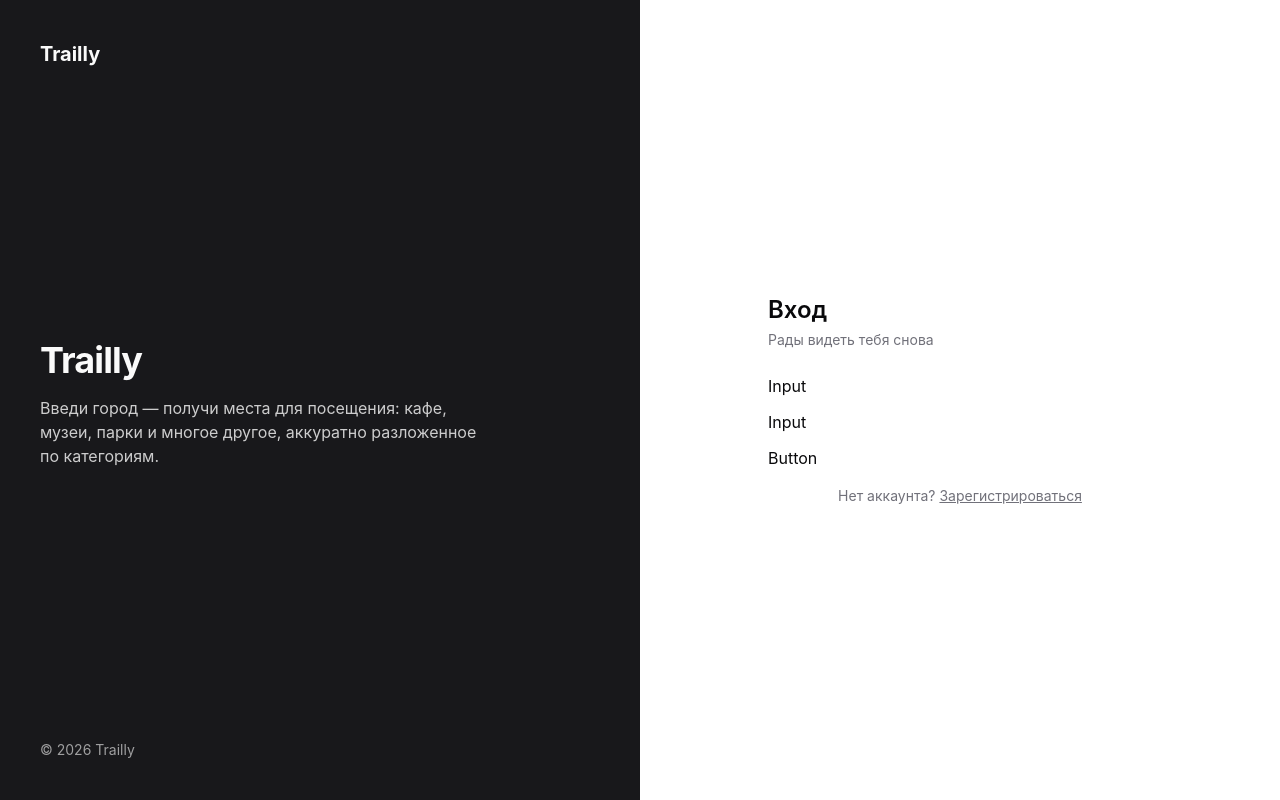
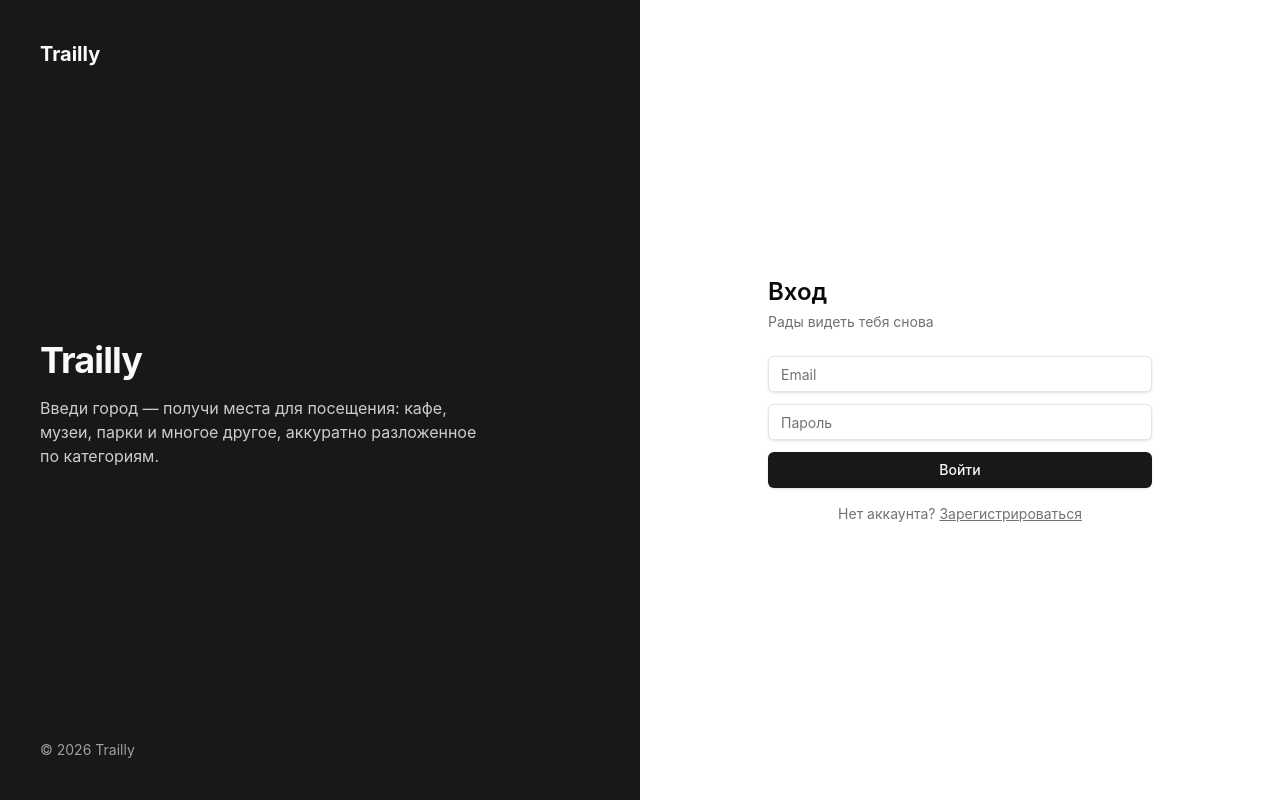
Before and after one commit to Dinur-Temirbay/Trailly, a React (Vite) app in the folder client/: page /login in a window 1280 px wide. Built offline with nearby package versions, Linux system fonts and the light colour scheme.

Commit message:
add Input and Button components with variants

```diff
--- a/client/package.json
+++ b/client/package.json
@@ -14,6 +14,7 @@
 		"@tailwindcss/vite": "^4.3.3",
 		"@tanstack/react-query": "^5.101.4",
 		"axios": "^1.19.0",
+		"class-variance-authority": "^0.7.1",
 		"clsx": "^2.1.1",
 		"react": "^19.2.8",
 		"react-dom": "^19.2.8",
--- a/client/src/components/ui/Button.tsx
+++ /dev/null
@@ -1,3 +0,0 @@
-export function Button() {
-	return <div>Button</div>
-}
--- /dev/null
+++ b/client/src/components/ui/Button/Button.tsx
@@ -0,0 +1,27 @@
+import * as React from 'react'
+import type { VariantProps } from 'class-variance-authority'
+import { cn } from '@/lib/utils'
+import { buttonVariants } from './button-variants'
+
+export interface ButtonProps
+	extends
+		React.ButtonHTMLAttributes<HTMLButtonElement>,
+		VariantProps<typeof buttonVariants> {
+	ref?: React.Ref<HTMLButtonElement>
+}
+
+export function Button({
+	className,
+	variant,
+	size,
+	ref,
+	...props
+}: ButtonProps) {
+	return (
+		<button
+			className={cn(buttonVariants({ variant, size, className }))}
+			ref={ref}
+			{...props}
+		/>
+	)
+}
--- /dev/null
+++ b/client/src/components/ui/Button/button-variants.ts
@@ -0,0 +1,31 @@
+import { cva } from 'class-variance-authority'
+
+export const buttonVariants = cva(
+	'inline-flex items-center justify-center whitespace-nowrap rounded-md text-sm font-medium transition-colors focus-visible:outline-none focus-visible:ring-1 focus-visible:ring-ring disabled:pointer-events-none disabled:opacity-50',
+	{
+		variants: {
+			variant: {
+				default:
+					'bg-primary text-primary-foreground shadow hover:bg-primary/90',
+				destructive:
+					'bg-destructive text-destructive-foreground shadow-sm hover:bg-destructive/90',
+				outline:
+					'border border-input bg-background shadow-sm hover:bg-accent hover:text-accent-foreground',
+				secondary:
+					'bg-secondary text-secondary-foreground shadow-sm hover:bg-secondary/80',
+				ghost: 'hover:bg-accent hover:text-accent-foreground',
+				link: 'text-primary underline-offset-4 hover:underline',
+			},
+			size: {
+				default: 'h-9 px-4 py-2',
+				sm: 'h-8 rounded-md px-3 text-xs',
+				lg: 'h-10 rounded-md px-8',
+				icon: 'h-9 w-9',
+			},
+		},
+		defaultVariants: {
+			variant: 'default',
+			size: 'default',
+		},
+	},
+)
--- a/client/src/components/ui/Input.tsx
+++ b/client/src/components/ui/Input.tsx
@@ -1,3 +1,20 @@
-export function Input() {
-	return <div>Input</div>
+import * as React from 'react'
+import { cn } from '@/lib/utils'
+
+export interface InputProps extends React.InputHTMLAttributes<HTMLInputElement> {
+	ref?: React.Ref<HTMLInputElement>
 }
+
+export function Input({ className, type, ref, ...props }: InputProps) {
+	return (
+		<input
+			type={type}
+			className={cn(
+				'flex h-9 w-full rounded-md border border-input bg-transparent px-3 py-1 text-sm shadow-sm transition-colors file:border-0 file:bg-transparent file:text-sm file:font-medium placeholder:text-muted-foreground focus-visible:outline-none focus-visible:ring-1 focus-visible:ring-ring disabled:cursor-not-allowed disabled:opacity-50',
+				className,
+			)}
+			ref={ref}
+			{...props}
+		/>
+	)
+}
--- a/client/src/pages/LoginPage.tsx
+++ b/client/src/pages/LoginPage.tsx
@@ -7,7 +7,7 @@
 import { useState } from 'react'
 import { AuthLayout } from '@/components/AuthLayout'
 import { Input } from '@/components/ui/Input'
-import { Button } from '@/components/ui/Button'
+import { Button } from '@/components/ui/Button/Button'
 
 const loginSchema = z.object({
 	email: z.email('Некорректный email'),
--- a/client/src/pages/RegisterPage.tsx
+++ b/client/src/pages/RegisterPage.tsx
@@ -7,10 +7,10 @@
 import { useState } from 'react'
 import { AuthLayout } from '@/components/AuthLayout'
 import { Input } from '@/components/ui/Input'
-import { Button } from '@/components/ui/Button'
+import { Button } from '@/components/ui/Button/Button'
 
 const registerSchema = z.object({
-	name: z.string().min(1, 'Введите имя').optional(),
+	name: z.string().min(1, 'Введите имя'),
 	email: z.email('Введите корректный email'),
 	password: z.string().min(8, 'Пароль должен быть не менее 8 символов'),
 })
```
Also changed, not shown: client/src/components/ui/Card.tsx (added), client/src/components/ui/card.tsx (deleted), 1 other file (tests, documents, lock files or other folders).
